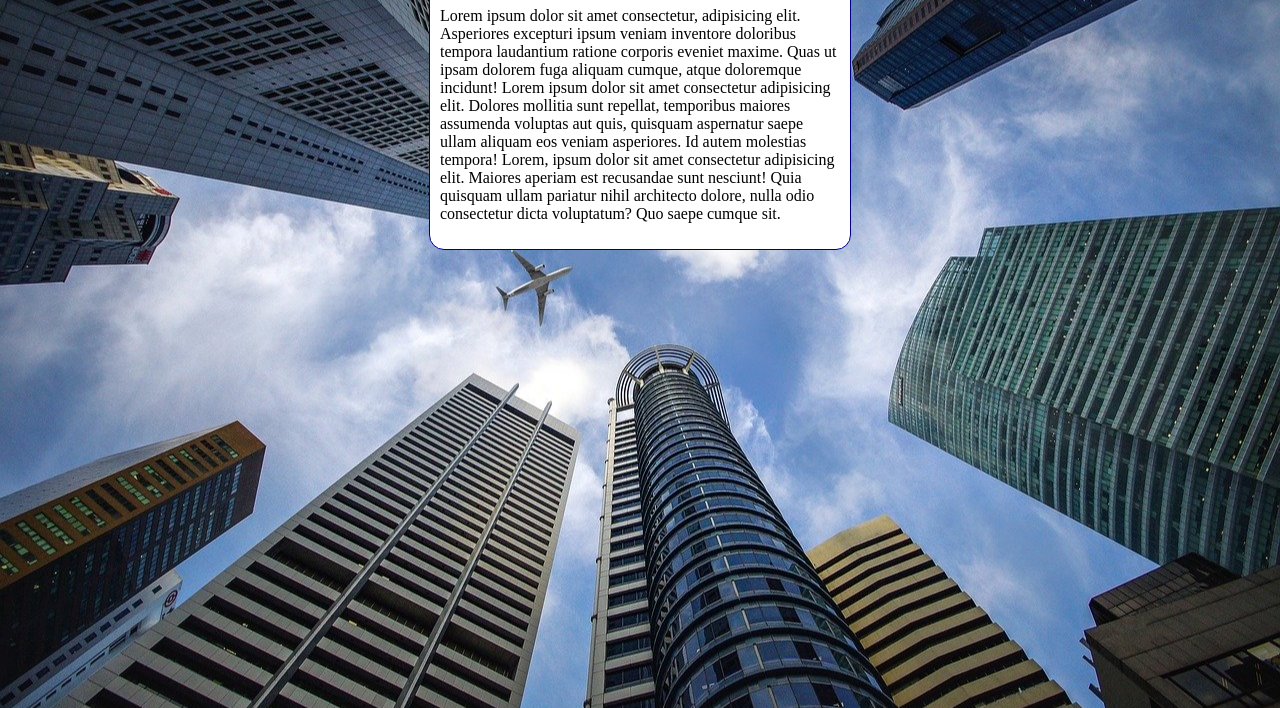
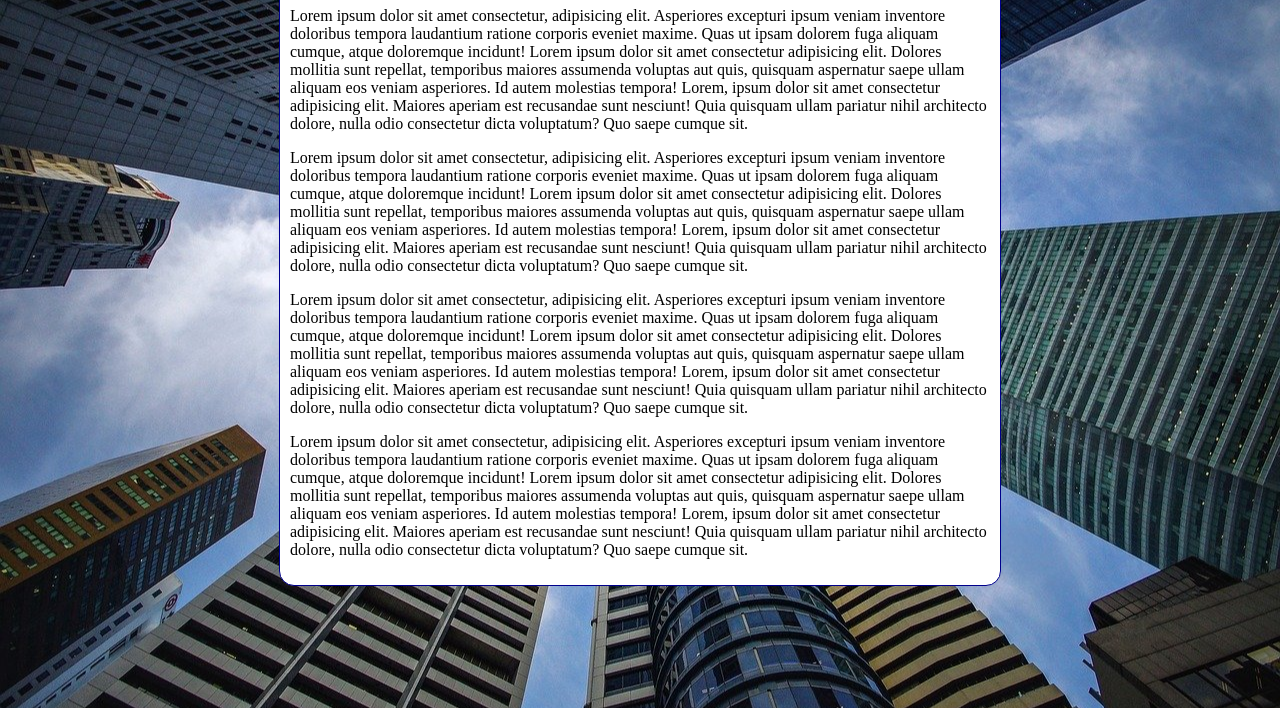
Before and after one commit to jacksonpaixao/2_html-css, a plain HTML site: page exercícios/ex022/fundo006.html in a window 1280 px wide. Shown: the part 92-800 px from the top of the page. Drawn offline with Linux system fonts and the light colour scheme.

Commit message:
attexer022

```diff
--- a/exercícios/ex022/fundo006.html
+++ b/exercícios/ex022/fundo006.html
@@ -4,7 +4,7 @@
     <meta charset="UTF-8">
     <meta http-equiv="X-UA-Compatible" content="IE=edge">
     <meta name="viewport" content="width=device-width, initial-scale=1.0">
-    <title>Documento</title>
+    <title>Fundo fixo de tela</title>
     <style>
         body {
             height: 97vh;
@@ -13,15 +13,17 @@
             background-position: center center;
             background-repeat: no-repeat;
             background-size: cover;
+            background-attachment: fixed;
         }
 
         main {
             background-color: white;
-            width: 400px;
+            max-width: 700px;
             padding: 10px;
             margin: auto;
             border: 1px solid darkblue;
             border-radius: 15px;
+
 
         }
 
@@ -36,6 +38,15 @@
         <p>
             Lorem ipsum dolor sit amet consectetur, adipisicing elit. Asperiores excepturi ipsum veniam inventore doloribus tempora laudantium ratione corporis eveniet maxime. Quas ut ipsam dolorem fuga aliquam cumque, atque doloremque incidunt! Lorem ipsum dolor sit amet consectetur adipisicing elit. Dolores mollitia sunt repellat, temporibus maiores assumenda voluptas aut quis, quisquam aspernatur saepe ullam aliquam eos veniam asperiores. Id autem molestias tempora! Lorem, ipsum dolor sit amet consectetur adipisicing elit. Maiores aperiam est recusandae sunt nesciunt! Quia quisquam ullam pariatur nihil architecto dolore, nulla odio consectetur dicta voluptatum? Quo saepe cumque sit.
         </p>
+        <p>
+            Lorem ipsum dolor sit amet consectetur, adipisicing elit. Asperiores excepturi ipsum veniam inventore doloribus tempora laudantium ratione corporis eveniet maxime. Quas ut ipsam dolorem fuga aliquam cumque, atque doloremque incidunt! Lorem ipsum dolor sit amet consectetur adipisicing elit. Dolores mollitia sunt repellat, temporibus maiores assumenda voluptas aut quis, quisquam aspernatur saepe ullam aliquam eos veniam asperiores. Id autem molestias tempora! Lorem, ipsum dolor sit amet consectetur adipisicing elit. Maiores aperiam est recusandae sunt nesciunt! Quia quisquam ullam pariatur nihil architecto dolore, nulla odio consectetur dicta voluptatum? Quo saepe cumque sit.
+        </p>
+        <p>
+            Lorem ipsum dolor sit amet consectetur, adipisicing elit. Asperiores excepturi ipsum veniam inventore doloribus tempora laudantium ratione corporis eveniet maxime. Quas ut ipsam dolorem fuga aliquam cumque, atque doloremque incidunt! Lorem ipsum dolor sit amet consectetur adipisicing elit. Dolores mollitia sunt repellat, temporibus maiores assumenda voluptas aut quis, quisquam aspernatur saepe ullam aliquam eos veniam asperiores. Id autem molestias tempora! Lorem, ipsum dolor sit amet consectetur adipisicing elit. Maiores aperiam est recusandae sunt nesciunt! Quia quisquam ullam pariatur nihil architecto dolore, nulla odio consectetur dicta voluptatum? Quo saepe cumque sit.
+        </p>
+        <p>
+            Lorem ipsum dolor sit amet consectetur, adipisicing elit. Asperiores excepturi ipsum veniam inventore doloribus tempora laudantium ratione corporis eveniet maxime. Quas ut ipsam dolorem fuga aliquam cumque, atque doloremque incidunt! Lorem ipsum dolor sit amet consectetur adipisicing elit. Dolores mollitia sunt repellat, temporibus maiores assumenda voluptas aut quis, quisquam aspernatur saepe ullam aliquam eos veniam asperiores. Id autem molestias tempora! Lorem, ipsum dolor sit amet consectetur adipisicing elit. Maiores aperiam est recusandae sunt nesciunt! Quia quisquam ullam pariatur nihil architecto dolore, nulla odio consectetur dicta voluptatum? Quo saepe cumque sit.
+        </p>
     </main>
 </body>
 </html>
```
